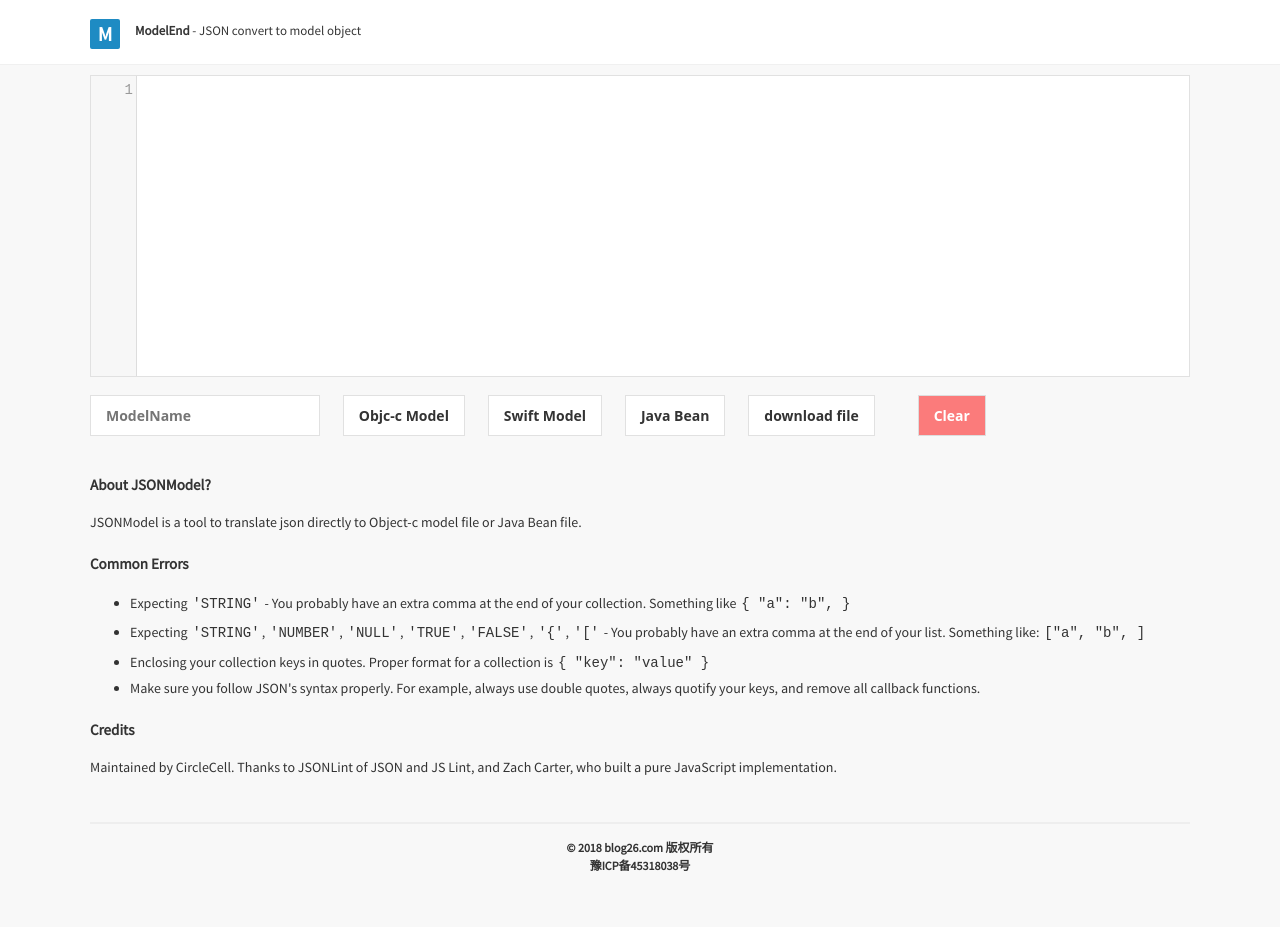
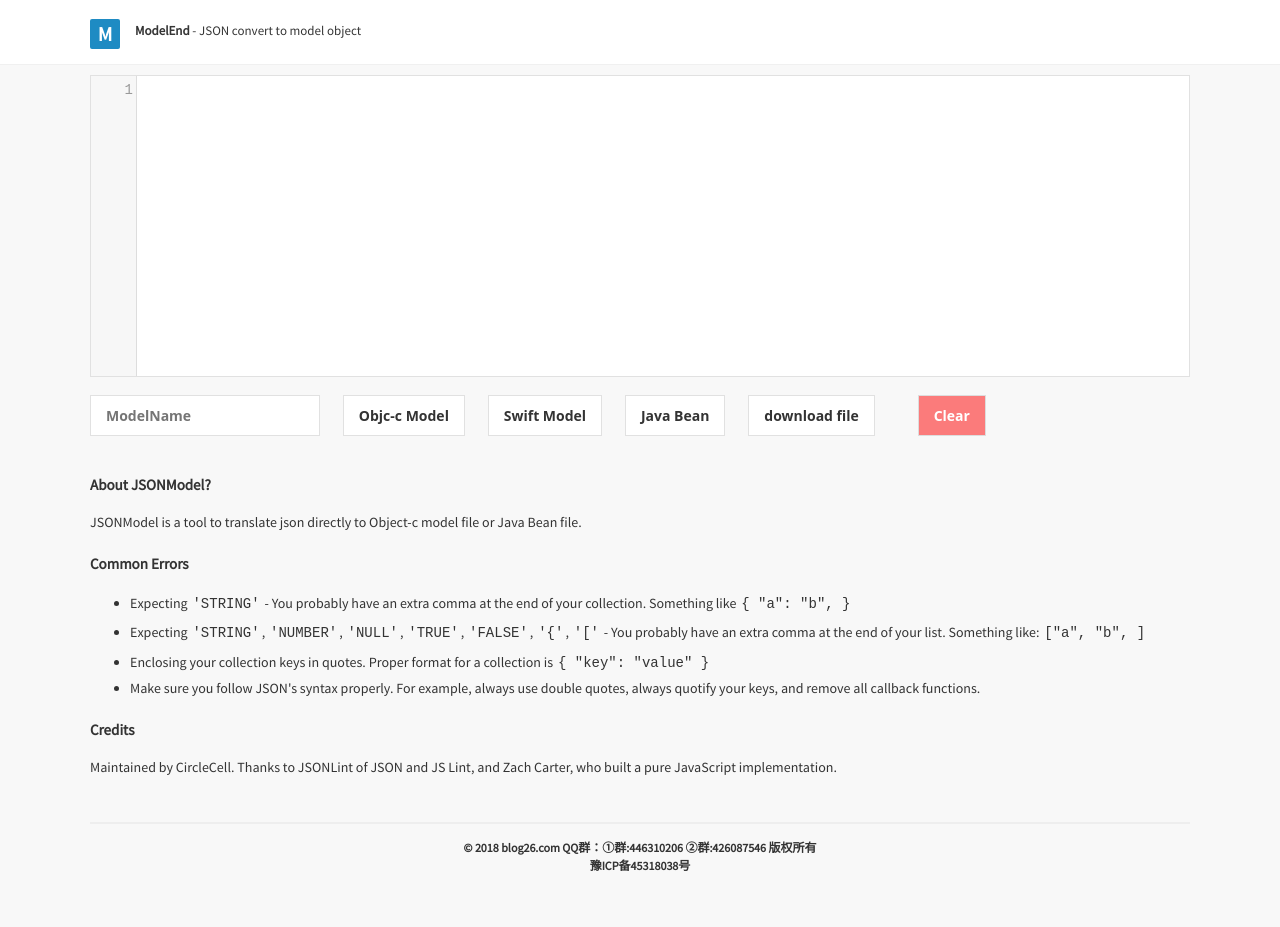
Before and after one commit to xiaohange/xiaohange.github.io, a Jekyll site: the page json2model/index.html, which Jekyll copies as it is, in a window 1280 px wide. Built offline with Jekyll 4.4.1, drawn with Linux system fonts in a browser that asks for light colours; comment, search, counter and statistics services are not loaded.

Commit message:
Update index.html

```diff
--- a/json2model/index.html
+++ b/json2model/index.html
@@ -140,7 +140,7 @@
         <p>Maintained by CircleCell. Thanks to <a href="http://www.modelend.com/" target="_blank">JSONLint</a> of JSON and JS Lint, and <a href="http://zaa.ch/" target="_blank">Zach Carter</a>, who built a <a href="https://github.com/zaach/jsonlint">pure JavaScript implementation</a>.</p>
     </div>
     <footer>
-        &copy; 2018 blog26.com     版权所有<br>豫ICP备45318038号
+        &copy; 2018 blog26.com QQ群：①群:446310206 ②群:426087546 版权所有<br>豫ICP备45318038号
         <script src="https://s13.cnzz.com/z_stat.php?id=1265361730&web_id=1265361730" language="JavaScript"></script>
     </footer>
 </div>
```
